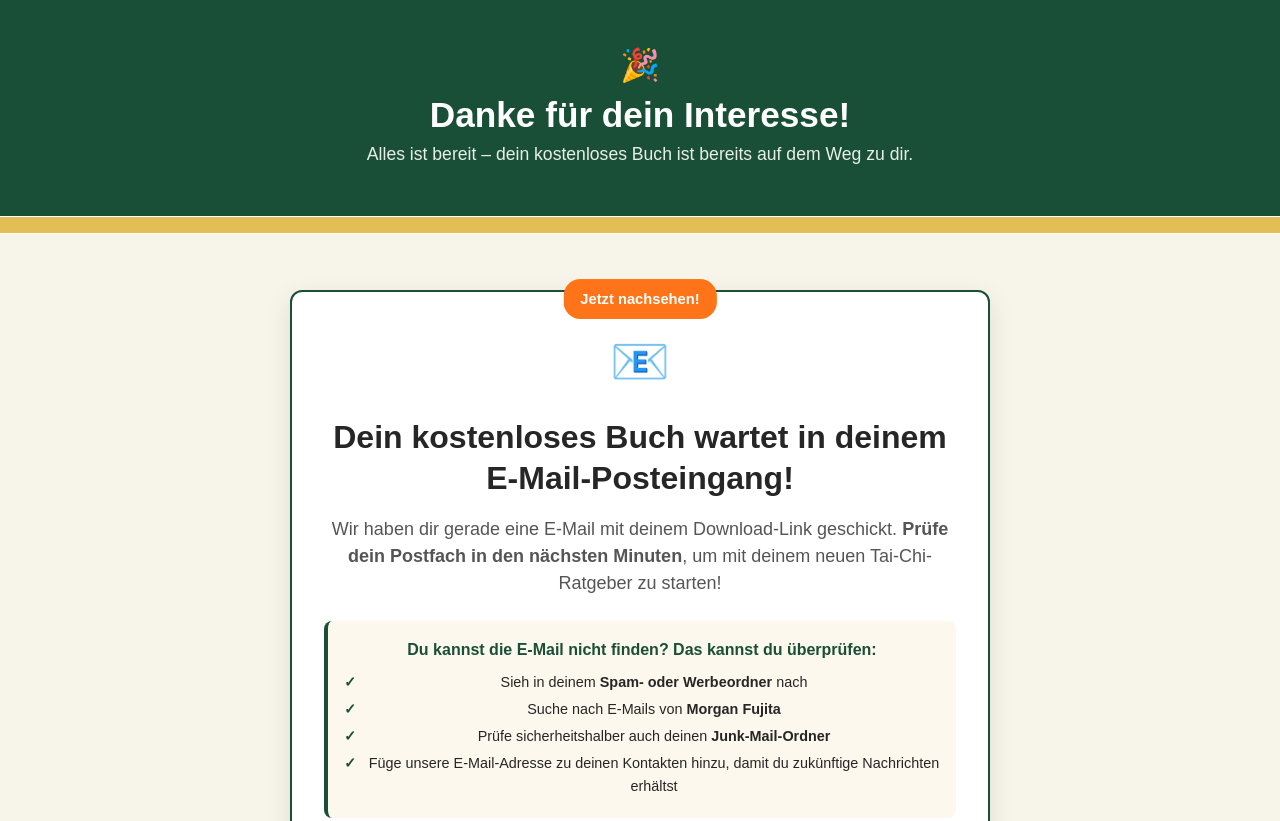
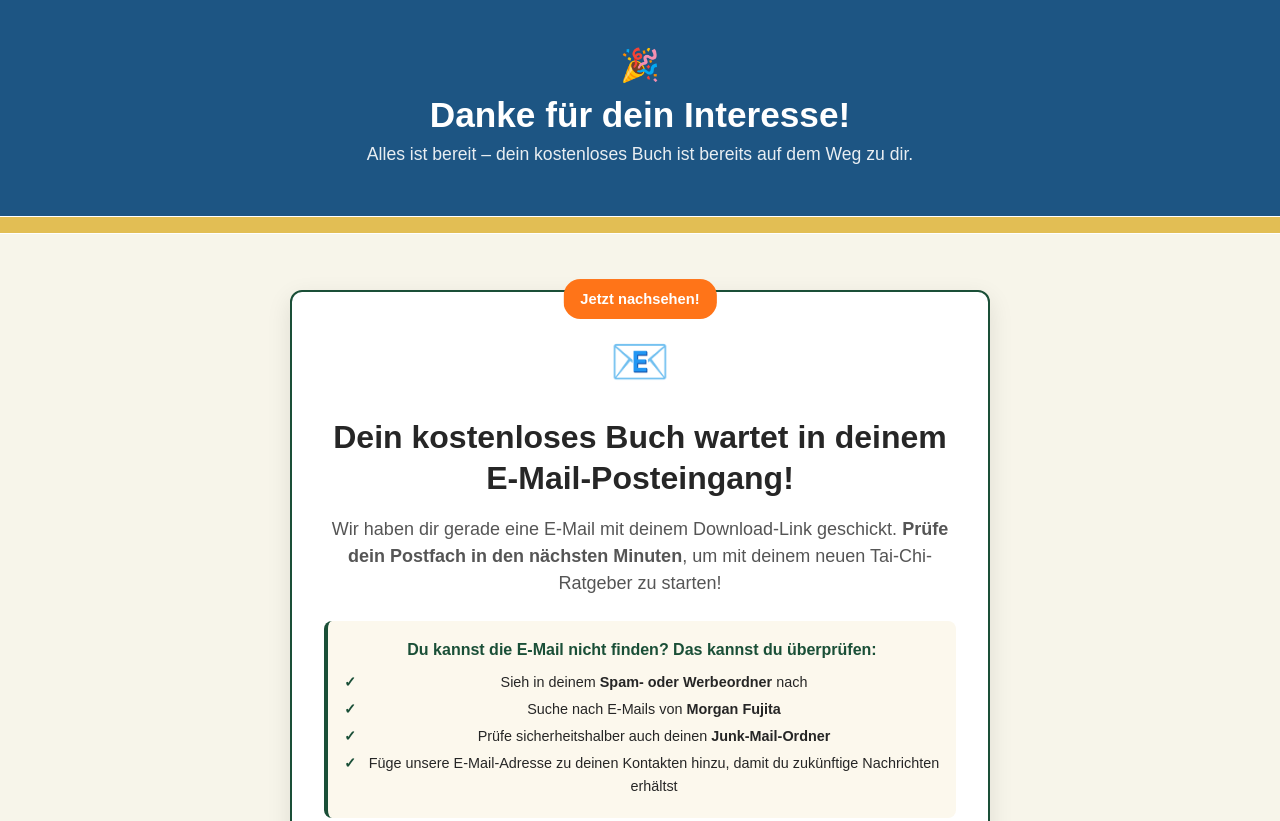
Before and after one commit to Nello29/taichiabnehmen, a plain HTML site: page danke/index.html in a window 1280 px wide. Shown: the top 821 px of the page. Drawn offline with Linux system fonts and the light colour scheme.

Commit message:
Update index.html

```diff
--- a/danke/index.html
+++ b/danke/index.html
@@ -23,6 +23,7 @@
       --light-gold:    #f7f5ea;
       --warm-gold:     #e2be54;
       --navy:          #003A6B;
+      --blu:           #1D5583;
     }
 
     /*======================= RESET & BASE =======================*/
@@ -75,7 +76,7 @@
 
     /*======================= HEADER & HERO =======================*/
     header{
-      background:var(--dark-green);
+      background:var(--blu);
       color:var(--text-light);
       padding:1rem 0; /* Further reduced padding */
       position:relative;
```
